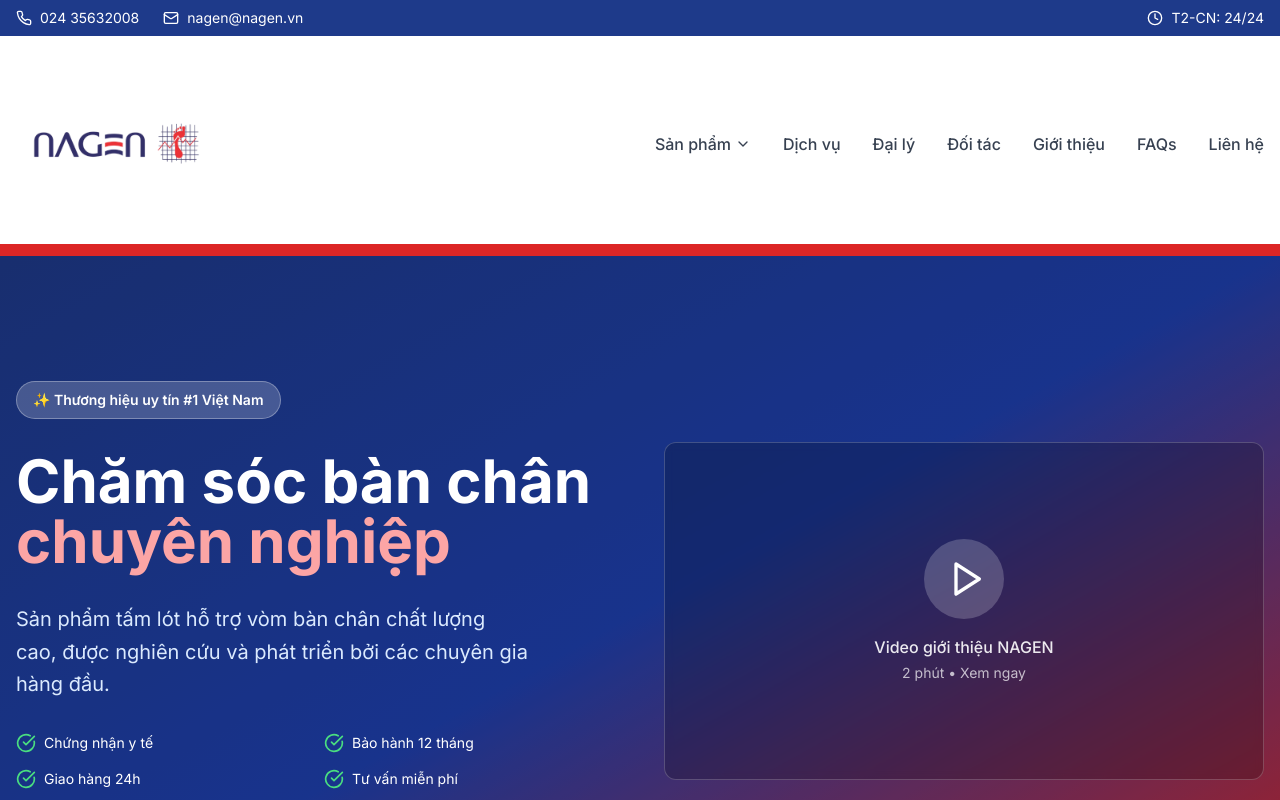
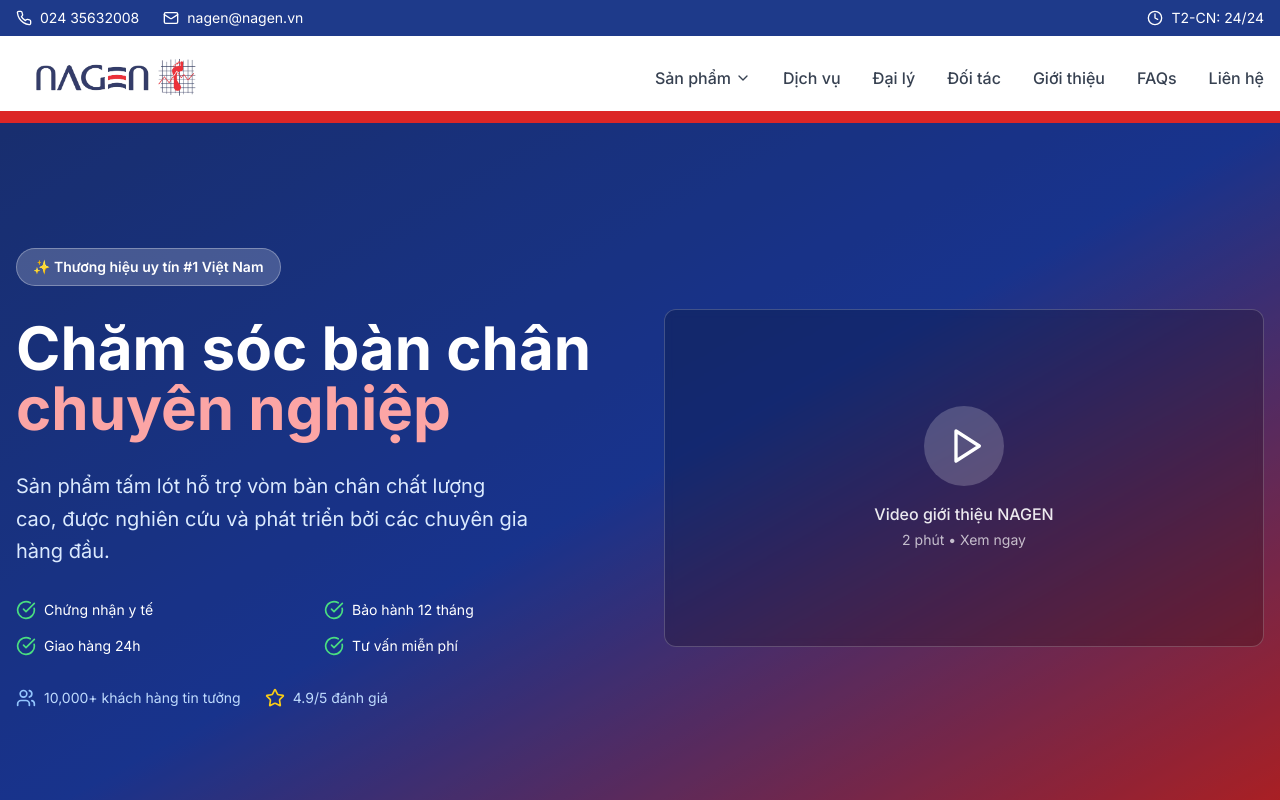
Before and after one commit to therealtimex/nagen, a Next.js app: page / in a window 1280 px wide. Shown: the top 800 px of the page. Built offline with nearby package versions, Linux system fonts and the light colour scheme.

Commit message:
update logo ngang

```diff
--- a/app/page.tsx
+++ b/app/page.tsx
@@ -228,7 +228,7 @@ function EnhancedNavigation() {
           <div className="flex items-center justify-between">
             <Link href="/" className="flex items-center space-x-3">
               <Image
-                src={getImagePath("/images/Logo 2.png")}
+                src={getImagePath("/images/logo_ngang.png")}
                 alt="Nagen Logo"
                 width={200}
                 height={40}
```
